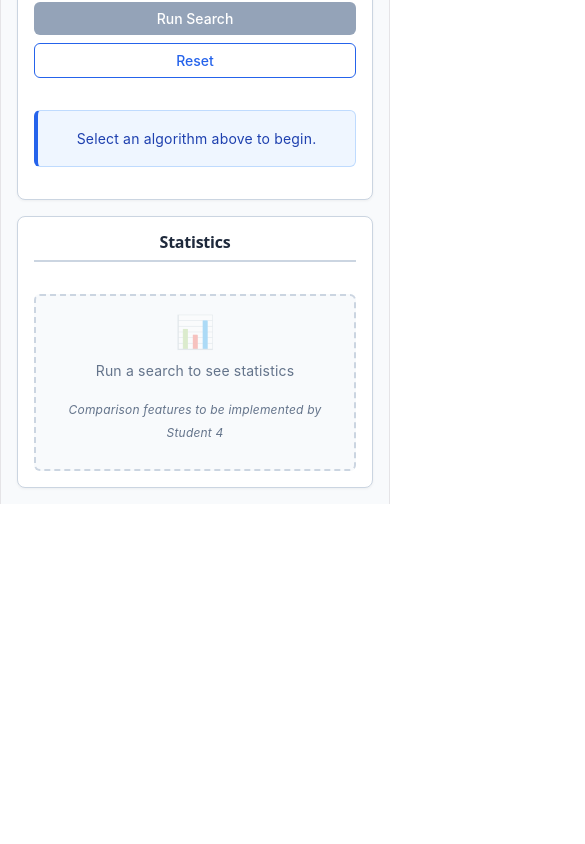
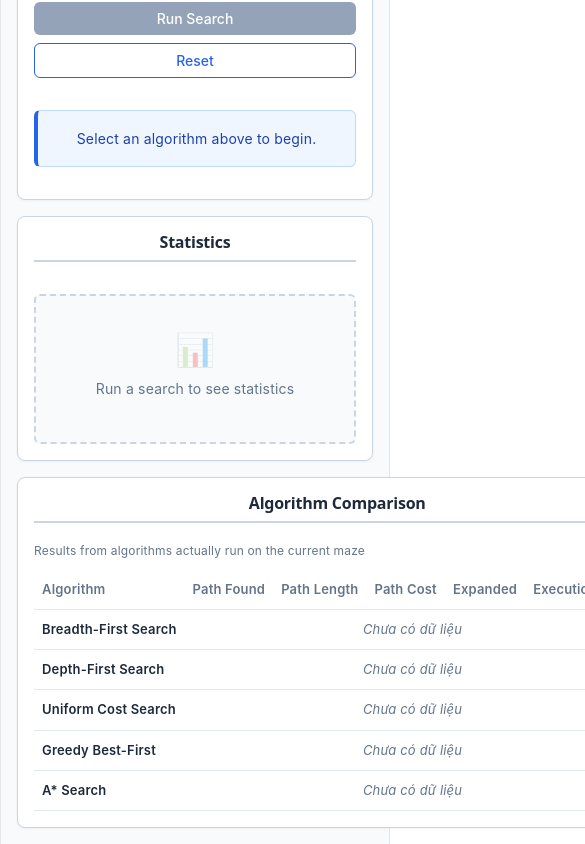
Before and after one commit to duyhdo/int1314-ai-search-visualizer, a React (Vite) app: page / in a window 390 px wide. Shown: the part 1152-1996 px from the top of the page, 585 px wide, since content can reach past the window. Before the commit the page ends 1656 px from the top, so only its background shows below. Built offline with nearby package versions, Linux system fonts and the light colour scheme.

Commit message:
feat(statistics): add search metrics, algorithm comparison and responsive layout

```diff
--- a/src/App.jsx
+++ b/src/App.jsx
@@ -3,8 +3,9 @@ import MazeGrid from './components/MazeGrid'
 import ControlPanel from './components/ControlPanel'
 import Animation from './components/Animation'
 import Statistics from './components/Statistics'
+import StatisticsComparison from './components/StatisticsComparison'
 import { sampleMaze } from './data/sampleMaze'
-import { validateInput, createEmptyResult } from './utils/searchContract'
+import { validateInput, validateResult } from './utils/searchContract'
 import * as bfsModule from './algorithms/bfs'
 import * as dfsModule from './algorithms/dfs'
 import * as ucsModule from './algorithms/ucs'
@@ -16,9 +17,17 @@ import './App.css'
 function App() {
   const [maze] = useState(sampleMaze)
   const [selectedAlgorithm, setSelectedAlgorithm] = useState('')
-  const [result, setResult] = useState(null)
+  const [resultRecord, setResultRecord] = useState(null)
+  const [comparisonResults, setComparisonResults] = useState([])
   const [isRunning, setIsRunning] = useState(false)
   const [error, setError] = useState(null)
+
+  const currentResultRecord =
+    resultRecord?.maze === maze ? resultRecord : null
+  const currentResult = currentResultRecord?.result || null
+  const currentComparisonResults = comparisonResults.filter(
+    (entry) => entry.maze === maze,
+  )
 
   const algorithmMap = {
     bfs: bfsModule.breadthFirstSearch,
@@ -31,6 +40,7 @@ function App() {
   const handleRunSearch = async () => {
     setError(null)
     setIsRunning(true)
+    setResultRecord(null)
 
     try {
       // Validate input
@@ -45,26 +55,56 @@ function App() {
       }
 
       // Execute search
+      const startTime = performance.now()
       const searchResult = searchFn(maze)
+      const measuredExecutionTimeMs = performance.now() - startTime
 
       // Validate result
       if (!searchResult) {
         throw new Error('Algorithm returned no result')
       }
 
-      setResult(searchResult)
+      const resultValidation = validateResult(searchResult)
+      if (!resultValidation.valid) {
+        throw new Error(`Invalid result: ${resultValidation.error}`)
+      }
+
+      setResultRecord({
+        maze,
+        algorithmId: selectedAlgorithm,
+        result: searchResult,
+        executionTimeMs: measuredExecutionTimeMs,
+      })
+      setComparisonResults((previousResults) => [
+        ...previousResults.filter(
+          (entry) =>
+            entry.algorithmId !== selectedAlgorithm || entry.maze !== maze,
+        ),
+        {
+          maze,
+          algorithmId: selectedAlgorithm,
+          result: searchResult,
+          executionTimeMs: measuredExecutionTimeMs,
+        },
+      ])
     } catch (err) {
       const errorMsg = err.message || 'An error occurred during search'
       setError(errorMsg)
-      setResult(createEmptyResult())
     } finally {
       setIsRunning(false)
     }
   }
 
+  const handleAlgorithmChange = (algorithmId) => {
+    setSelectedAlgorithm(algorithmId)
+    setResultRecord(null)
+    setError(null)
+  }
+
   const handleReset = () => {
     setSelectedAlgorithm('')
-    setResult(null)
+    setResultRecord(null)
+    setComparisonResults([])
     setError(null)
   }
 
@@ -83,25 +123,29 @@ function App() {
               grid={maze.grid}
               start={maze.start}
               goal={maze.goal}
-              visited={result?.visitedOrder || []}
-              path={result?.path || []}
+              visited={currentResult?.visitedOrder || []}
+              path={currentResult?.path || []}
             />
           </div>
 
-          <Animation result={result} />
+          <Animation result={currentResult} />
         </div>
 
         <div className="app-sidebar">
           <ControlPanel
             selectedAlgorithm={selectedAlgorithm}
-            onAlgorithmChange={setSelectedAlgorithm}
+            onAlgorithmChange={handleAlgorithmChange}
             onRun={handleRunSearch}
             onReset={handleReset}
             isRunning={isRunning}
-            hasResult={result !== null}
+            hasResult={currentResult !== null}
           />
 
-          <Statistics result={result} algorithmId={selectedAlgorithm} />
+          <Statistics
+            result={currentResult}
+            algorithmId={selectedAlgorithm}
+            executionTimeMs={currentResultRecord?.executionTimeMs}
+          />
 
           {error && (
             <div className="panel">
@@ -110,6 +154,8 @@ function App() {
             </div>
           )}
         </div>
+
+        <StatisticsComparison results={currentComparisonResults} />
       </div>
     </>
   )
--- a/src/components/Statistics.jsx
+++ b/src/components/Statistics.jsx
@@ -3,50 +3,55 @@ import './Statistics.css'
 
 /**
  * Statistics Component
- * Displays search result statistics and comparison data
+ * Displays metrics for one search result.
  *
  * @param {Object} props
  * @param {Object} [props.result] - Search result object
  * @param {string} [props.algorithmId] - ID of the algorithm used
+ * @param {number} [props.executionTimeMs] - Runtime metadata, in milliseconds
  */
-function Statistics({ result, algorithmId }) {
+function Statistics({ result, algorithmId, executionTimeMs }) {
   if (!result) {
     return (
       <div className="panel statistics-panel">
         <h2>Statistics</h2>
         <div className="placeholder-content">
-          <div className="placeholder-icon">📊</div>
+          <div className="placeholder-icon" aria-hidden="true">📊</div>
           <p>Run a search to see statistics</p>
-          <p className="placeholder-note">
-            Comparison features to be implemented by Student 4
-          </p>
         </div>
       </div>
     )
   }
 
+  const algorithmName = getAlgorithmName(algorithmId) || algorithmId || 'Unknown'
+  const hasExecutionTime =
+    Number.isFinite(executionTimeMs) && executionTimeMs >= 0
+
   return (
     <div className="panel statistics-panel">
       <h2>Statistics</h2>
 
-      {result.found ? (
-        <>
       <div className="stats-item">
         <span className="stats-label">Algorithm</span>
-            <span className="stats-value">
-              {getAlgorithmName(algorithmId) || algorithmId}
-            </span>
+        <span className="stats-value">{algorithmName}</span>
       </div>
 
       <div className="stats-item">
         <span className="stats-label">Path Found</span>
-            <span className="stats-value success">✓ Yes</span>
+        <span className={`stats-value ${result.found ? 'success' : 'error'}`}>
+          {result.found ? '✓ Yes' : '✗ No'}
+        </span>
       </div>
 
+      {result.found && (
         <div className="stats-item">
           <span className="stats-label">Path Length</span>
-            <span className="stats-value">{result.path.length} cells</span>
+          <span className="stats-value">
+            {result.path.length - 1}{' '}
+            {result.path.length - 1 === 1 ? 'step' : 'steps'}
+          </span>
         </div>
+      )}
 
       <div className="stats-item">
         <span className="stats-label">Path Cost</span>
@@ -64,42 +69,21 @@ function Statistics({ result, algorithmId }) {
         <span className="stats-label">Nodes Visited</span>
         <span className="stats-value">{result.visitedOrder.length}</span>
       </div>
-        </>
-      ) : (
-        <>
+
+      {hasExecutionTime && (
         <div className="stats-item">
-            <span className="stats-label">Algorithm</span>
+          <span className="stats-label">Execution Time</span>
           <span className="stats-value">
-              {getAlgorithmName(algorithmId) || algorithmId}
+            {executionTimeMs.toFixed(2)} ms
           </span>
         </div>
+      )}
 
-          <div className="stats-item">
-            <span className="stats-label">Path Found</span>
-            <span className="stats-value error">✗ No</span>
-          </div>
-
-          <div className="stats-item">
-            <span className="stats-label">Nodes Expanded</span>
-            <span className="stats-value">{result.expandedNodes}</span>
-          </div>
-
-          <div className="stats-item">
-            <span className="stats-label">Nodes Visited</span>
-            <span className="stats-value">{result.visitedOrder.length}</span>
-          </div>
-
-          <div className="info-message" style={{ marginTop: 'var(--spacing-md)' }}>
+      {!result.found && (
+        <div className="info-message">
           No path exists between start and goal.
         </div>
-        </>
       )}
-
-      <div className="comparison-placeholder">
-        <p className="placeholder-note">
-          Algorithm comparison features will be added by Student 4
-        </p>
-      </div>
     </div>
   )
 }
--- /dev/null
+++ b/src/components/StatisticsComparison.css
@@ -0,0 +1,44 @@
+.statistics-comparison-panel {
+  min-width: 0;
+}
+
+.comparison-table-container {
+  overflow-x: auto;
+}
+
+.comparison-table {
+  width: 100%;
+  border-collapse: collapse;
+  font-size: 13px;
+  text-align: left;
+}
+
+.comparison-caption {
+  padding-bottom: var(--spacing-sm);
+  color: var(--text-secondary);
+  font-size: 12px;
+  text-align: left;
+}
+
+.comparison-table th,
+.comparison-table td {
+  padding: var(--spacing-sm);
+  border-bottom: 1px solid #e2e8f0;
+  white-space: nowrap;
+}
+
+.comparison-table thead th {
+  color: var(--text-secondary);
+  font-weight: 600;
+}
+
+.comparison-table tbody th {
+  color: var(--text-primary);
+  font-weight: 600;
+}
+
+.comparison-no-data {
+  color: var(--text-secondary);
+  font-style: italic;
+  text-align: center;
+}
--- /dev/null
+++ b/src/components/StatisticsComparison.jsx
@@ -0,0 +1,83 @@
+import { ALGORITHMS, getAlgorithmName } from '../utils/searchContract.js'
+import './StatisticsComparison.css'
+
+/**
+ * Displays only results supplied by the application state.
+ *
+ * @param {Object} props
+ * @param {Array<{algorithmId: string, result: Object, executionTimeMs?: number}>} [props.results]
+ */
+function StatisticsComparison({ results = [] }) {
+  const resultsByAlgorithm = new Map(
+    results.map((entry) => [entry.algorithmId, entry]),
+  )
+  const knownAlgorithmIds = new Set(ALGORITHMS.map((algorithm) => algorithm.id))
+  const algorithms = [
+    ...ALGORITHMS,
+    ...results
+      .filter((entry) => !knownAlgorithmIds.has(entry.algorithmId))
+      .map((entry) => ({
+        id: entry.algorithmId,
+        name: getAlgorithmName(entry.algorithmId) || entry.algorithmId,
+      })),
+  ]
+
+  return (
+    <div className="panel statistics-comparison-panel">
+      <h2>Algorithm Comparison</h2>
+      <div className="comparison-table-container">
+        <table className="comparison-table">
+          <caption className="comparison-caption">
+            Results from algorithms actually run on the current maze
+          </caption>
+          <thead>
+            <tr>
+              <th scope="col">Algorithm</th>
+              <th scope="col">Path Found</th>
+              <th scope="col">Path Length</th>
+              <th scope="col">Path Cost</th>
+              <th scope="col">Expanded</th>
+              <th scope="col">Execution Time</th>
+            </tr>
+          </thead>
+          <tbody>
+            {algorithms.map((algorithm) => {
+              const entry = resultsByAlgorithm.get(algorithm.id)
+              if (!entry?.result) {
+                return (
+                  <tr key={algorithm.id}>
+                    <th scope="row">{algorithm.name}</th>
+                    <td colSpan="5" className="comparison-no-data">
+                      Chưa có dữ liệu
+                    </td>
+                  </tr>
+                )
+              }
+
+              const { result, executionTimeMs } = entry
+              const hasExecutionTime =
+                Number.isFinite(executionTimeMs) && executionTimeMs >= 0
+
+              return (
+                <tr key={algorithm.id}>
+                  <th scope="row">{algorithm.name}</th>
+                  <td>{result.found ? 'Có' : 'Không'}</td>
+                  <td>{result.path.length}</td>
+                  <td>{result.pathCost ?? '—'}</td>
+                  <td>{result.expandedNodes}</td>
+                  <td>
+                    {hasExecutionTime
+                      ? `${executionTimeMs.toFixed(2)} ms`
+                      : '—'}
+                  </td>
+                </tr>
+              )
+            })}
+          </tbody>
+        </table>
+      </div>
+    </div>
+  )
+}
+
+export default StatisticsComparison
--- a/src/styles/app.css
+++ b/src/styles/app.css
@@ -67,6 +67,7 @@ body {
 .app-container {
   flex: 1;
   display: flex;
+  flex-wrap: wrap;
   gap: var(--spacing-lg);
   padding: var(--spacing-lg);
   max-width: 1400px;
@@ -86,6 +87,10 @@ body {
   display: flex;
   flex-direction: column;
   gap: var(--spacing-md);
+}
+
+.statistics-comparison-panel {
+  flex: 0 0 100%;
 }
 
 /* Panel */
--- a/vitest.config.js
+++ b/vitest.config.js
@@ -1,6 +1,8 @@
+import react from "@vitejs/plugin-react";
 import { defineConfig } from "vitest/config";
 
 export default defineConfig({
+  plugins: [react()],
   test: {
     environment: "node",
     globals: true,
```
Also changed, not shown: src/components/Statistics.css (+0 -13 lines), 2 other files (tests, documents, lock files or other folders). Lines whose indentation alone changed are shown as unchanged.
